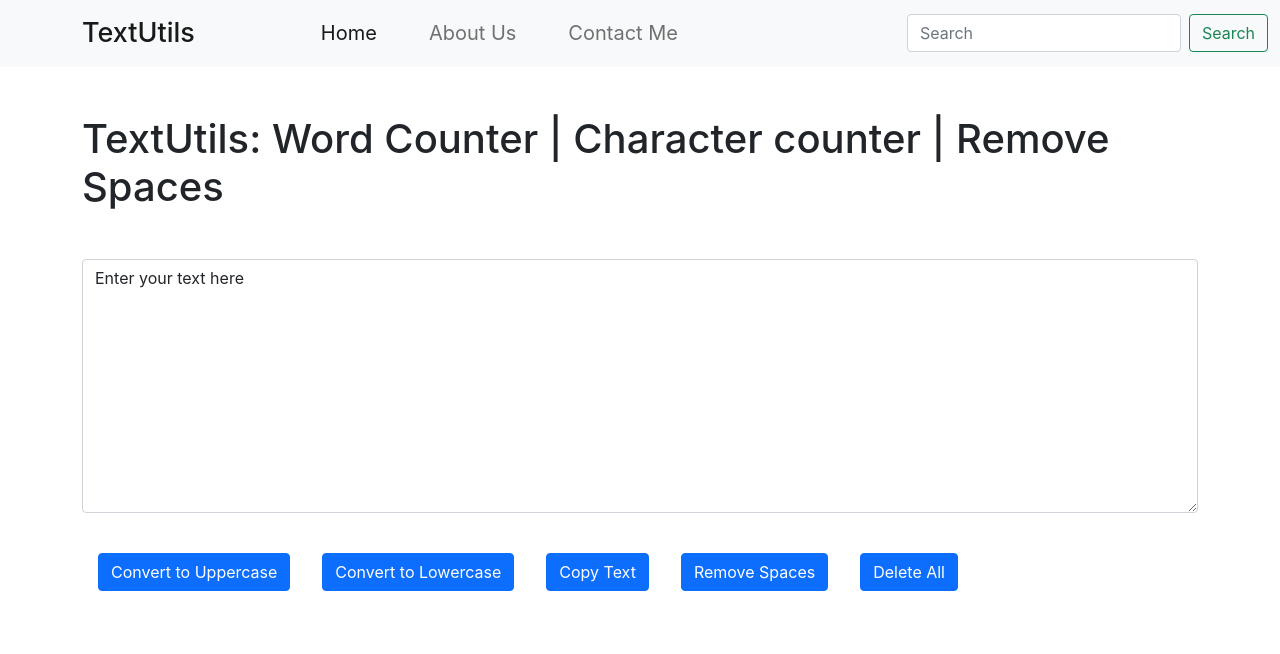
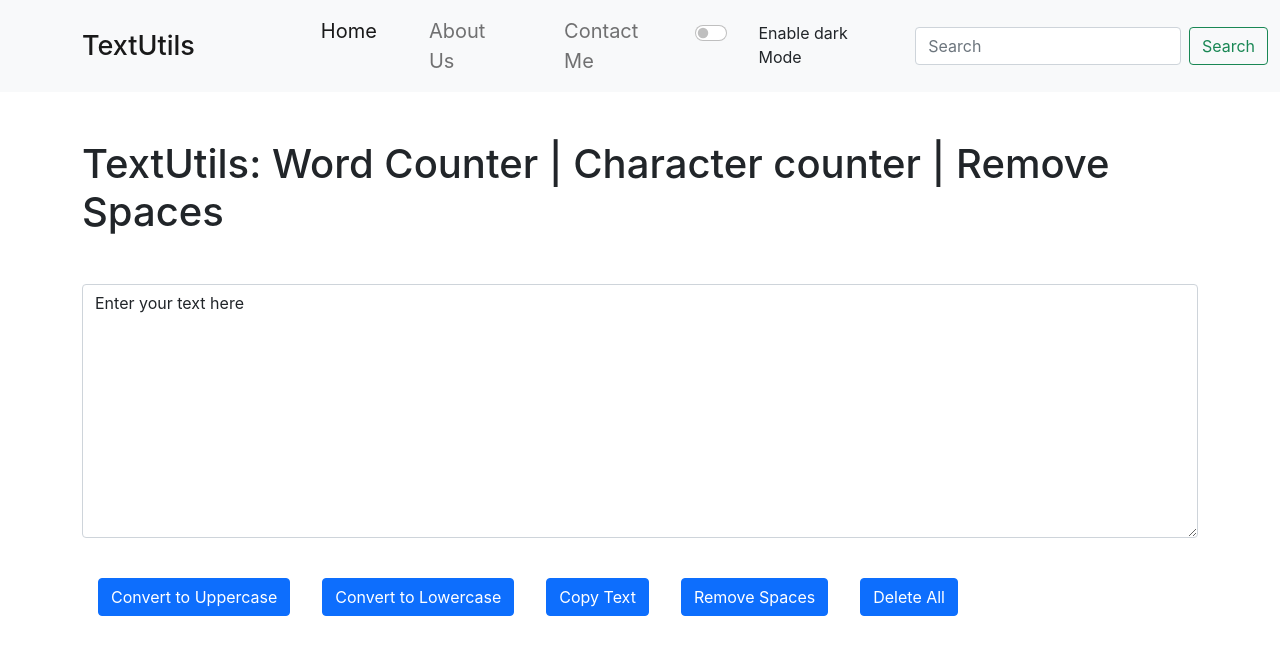
Before and after one commit to Rohan-Shingade/React-CodeWithHarry-Revise, a React (Create React App) app in the folder textutils/: page / in a window 1280 px wide. Shown: the top 654 px of the page. Built offline with nearby package versions, Linux system fonts and the light colour scheme.

Commit message:
toggle switch added in Navbar

```diff
--- a/textutils/src/Components/Navbar.js
+++ b/textutils/src/Components/Navbar.js
@@ -22,8 +22,13 @@ export default function Navbar(props) {
               <li className="nav-item">
                 <a className="nav-link" href="/">{props.contact}</a>
               </li>
+            </ul>
 
-            </ul>
+            <div className="form-check form-switch">
+              <input className="form-check-input" type="checkbox" role="switch" id="flexSwitchCheckDefault"/>
+              <label className="form-check-label mx-4" htmlFor="flexSwitchCheckDefault">Enable dark Mode</label>
+            </div>
+
             <form className="d-flex">
               <input className="form-control me-2" type="search" placeholder="Search" aria-label="Search"/>
               <button className="btn btn-outline-success" type="submit">Search</button>
```
